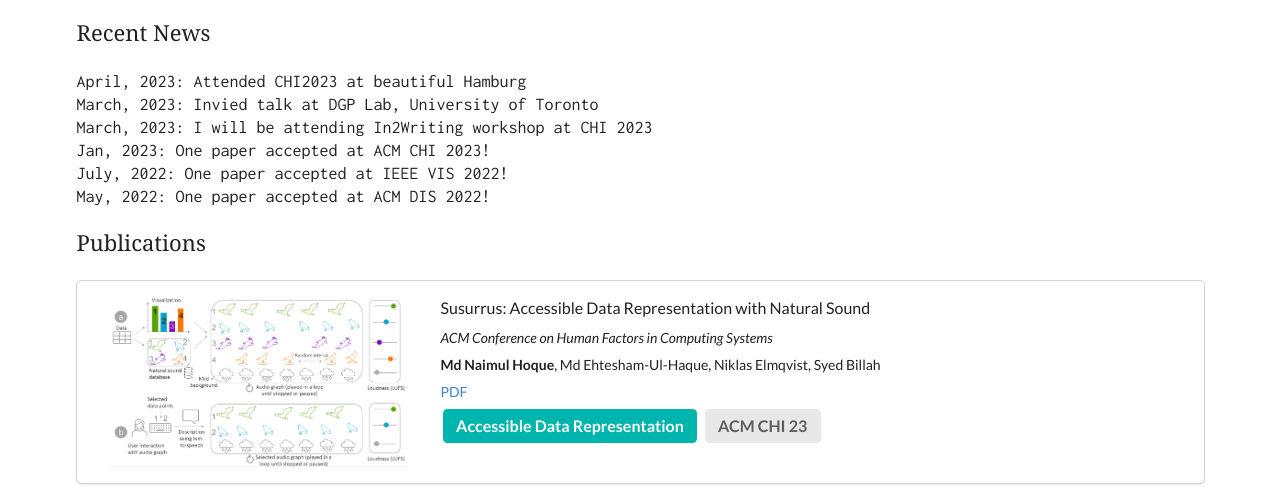
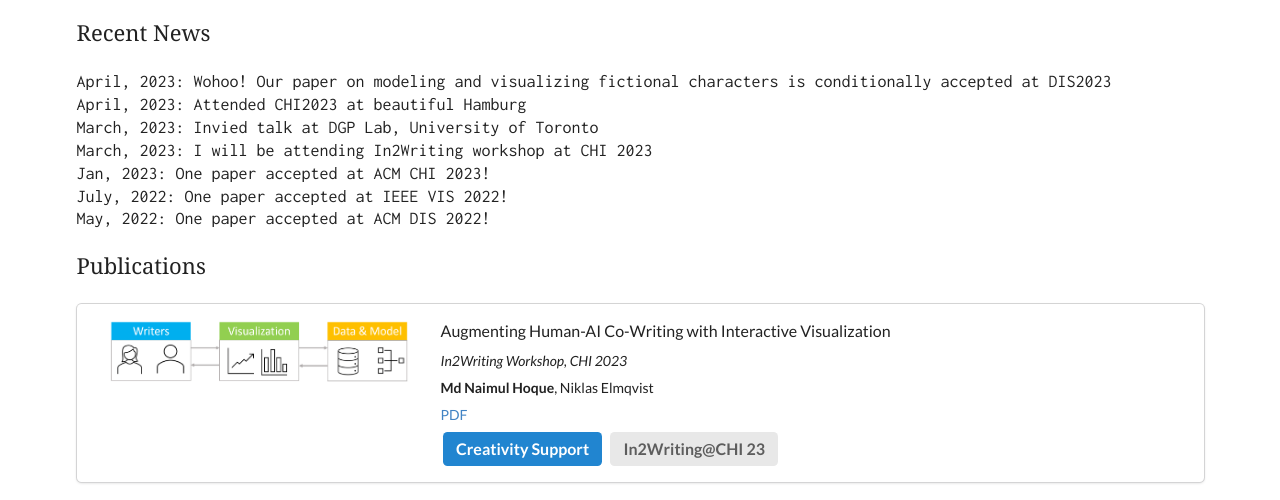
Before and after one commit to naimulh0que/naimulh0que.github.io, a plain HTML site: page index.html in a window 1280 px wide. Shown: the part 499-999 px from the top of the page. Drawn offline with nearby package versions, Linux system fonts and the light colour scheme.

Commit message:
added in2writing

```diff
--- a/index.html
+++ b/index.html
@@ -110,7 +110,7 @@
 
 				<p class="styled_text">Recent News</p>
 				<ul class="text_body" style="list-style-type:none;text-align: left; padding-left: 0;font-size: 18px;">
-					<!-- <li>April, 2023: Wohoo! Our paper on modeling and visualizing fictional characters is conditionally accepted at DIS2023</li> -->
+					<li>April, 2023: Wohoo! Our paper on modeling and visualizing fictional characters is conditionally accepted at DIS2023</li>
 					<li>April, 2023: Attended CHI2023 at beautiful Hamburg</li>
 					<li>March, 2023: Invied talk at DGP Lab, University of Toronto</li>
 					<li>March, 2023: I will be attending In2Writing workshop at CHI 2023</li>
@@ -131,14 +131,14 @@
 			<div class="col-lg-3" ></div>
 			<div class="col-lg-6" style="margin-top: 20px;">
 				<p class="styled_text">Publications</p>
-				<!-- <div class="ui fluid card" style="margin-bottom: 20px;">
+				<div class="ui fluid card" style="margin-bottom: 20px;">
 					<div class="content ui grid">
 						<div class="col-lg-6">
 							<img class="ui medium image" src="img/In2Writing.png">
 						</div>
 						<div class="col-lg-6">
 							<p class="large">Augmenting Human-AI Co-Writing with Interactive Visualization</p>
-							<p class="small"><i>In2Writing Workshop</i></p>
+							<p class="small"><i>In2Writing Workshop, CHI 2023</i></p>
 							<p class="small"><b>Md Naimul Hoque</b>, Niklas Elmqvist</p>
 							<p class="small">
 								<a href="./docs/In2Writing2023.pdf">PDF</a>
@@ -147,7 +147,7 @@
 							<div class="ui large label">In2Writing@CHI 23</div>
 						</div>
 					</div>
-				</div> -->
+				</div>
 				<div class="ui fluid card" style="margin-bottom: 20px;">
 					<div class="content ui grid">
 						<div class="col-lg-6">
```
